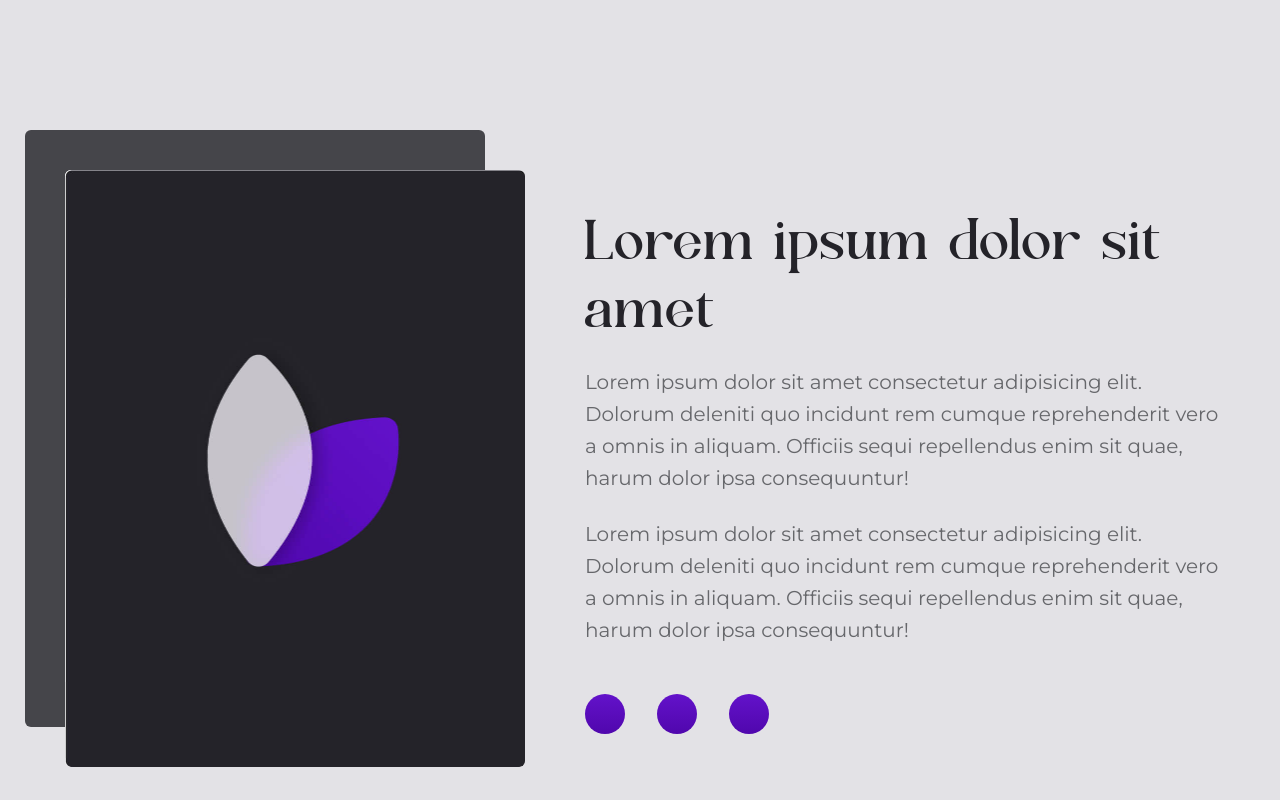
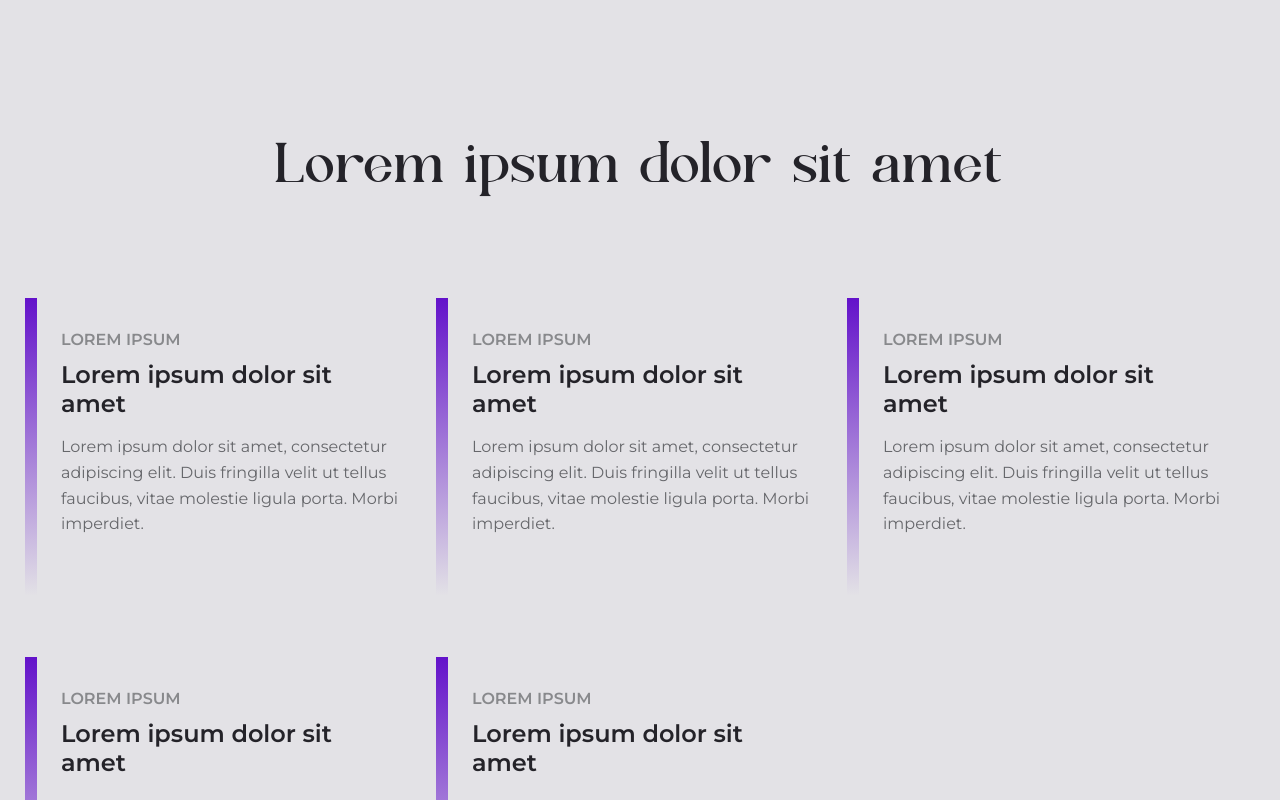
Before and after one commit to Alisson-Lima/NatureFlagrance, a React (Vite) app: page / in a window 1280 px wide. Shown: the part 2140-2940 px from the top of the page. Built offline with nearby package versions, Linux system fonts and the light colour scheme; data requests are answered from the project's data file.

Commit message:
Making db.json and making modules section

```diff
--- a/db.json
+++ b/db.json
@@ -1,76 +1,76 @@
 {
     "Modules": [
         {
-            "module-id": 1,
-            "module-name": "lorem ipsum",
-            "module-title": "Lorem ipsum dolor sit amet",
-            "module-description": "Lorem ipsum dolor sit amet, consectetur adipiscing elit. Duis fringilla velit ut tellus faucibus, vitae molestie ligula porta. Morbi imperdiet."
+            "moduleId": 1,
+            "moduleName": "lorem ipsum",
+            "moduleTitle": "Lorem ipsum dolor sit amet",
+            "moduleDescription": "Lorem ipsum dolor sit amet, consectetur adipiscing elit. Duis fringilla velit ut tellus faucibus, vitae molestie ligula porta. Morbi imperdiet."
         },
         {
-            "module-id": 2,
-            "module-name": "lorem ipsum",
-            "module-title": "Lorem ipsum dolor sit amet",
-            "module-description": "Lorem ipsum dolor sit amet, consectetur adipiscing elit. Duis fringilla velit ut tellus faucibus, vitae molestie ligula porta. Morbi imperdiet."
+            "moduleId": 2,
+            "moduleName": "lorem ipsum",
+            "moduleTitle": "Lorem ipsum dolor sit amet",
+            "moduleDescription": "Lorem ipsum dolor sit amet, consectetur adipiscing elit. Duis fringilla velit ut tellus faucibus, vitae molestie ligula porta. Morbi imperdiet."
         },
         {
-            "module-id": 3,
-            "module-name": "lorem ipsum",
-            "module-title": "Lorem ipsum dolor sit amet",
-            "module-description": "Lorem ipsum dolor sit amet, consectetur adipiscing elit. Duis fringilla velit ut tellus faucibus, vitae molestie ligula porta. Morbi imperdiet."
+            "moduleId": 3,
+            "moduleName": "lorem ipsum",
+            "moduleTitle": "Lorem ipsum dolor sit amet",
+            "moduleDescription": "Lorem ipsum dolor sit amet, consectetur adipiscing elit. Duis fringilla velit ut tellus faucibus, vitae molestie ligula porta. Morbi imperdiet."
         },
         {
-            "module-id": 4,
-            "module-name": "lorem ipsum",
-            "module-title": "Lorem ipsum dolor sit amet",
-            "module-description": "Lorem ipsum dolor sit amet, consectetur adipiscing elit. Duis fringilla velit ut tellus faucibus, vitae molestie ligula porta. Morbi imperdiet."
+            "moduleId": 4,
+            "moduleName": "lorem ipsum",
+            "moduleTitle": "Lorem ipsum dolor sit amet",
+            "moduleDescription": "Lorem ipsum dolor sit amet, consectetur adipiscing elit. Duis fringilla velit ut tellus faucibus, vitae molestie ligula porta. Morbi imperdiet."
         },
         {
-            "module-id": 5,
-            "module-name": "lorem ipsum",
-            "module-title": "Lorem ipsum dolor sit amet",
-            "module-description": "Lorem ipsum dolor sit amet, consectetur adipiscing elit. Duis fringilla velit ut tellus faucibus, vitae molestie ligula porta. Morbi imperdiet."
+            "moduleId": 5,
+            "moduleName": "lorem ipsum",
+            "moduleTitle": "Lorem ipsum dolor sit amet",
+            "moduleDescription": "Lorem ipsum dolor sit amet, consectetur adipiscing elit. Duis fringilla velit ut tellus faucibus, vitae molestie ligula porta. Morbi imperdiet."
         }
     ],
     "Testimonials": [
         {
-            "testimonials-id": 1,
-            "testimonials-name": "Testimonials Name",
-            "testimonials-text": "Lorem ipsum dolor sit amet, consectetur adipiscing elit. Suspendisse vel porttitor diam. Maecenas dapibus sem ac sollicitudin hendrerit. Phasellus eget sodales orci. Pellentesque sed tortor ut mi finibus porta ut ut dui. Duis porttitor aliquet justo, vitae tristique augue posuere non. Duis at velit pulvinar ultricies quam quis, mollis erat."
+            "testimonialsId": 1,
+            "testimonialsName": "Testimonials Name",
+            "testimonialsText": "Lorem ipsum dolor sit amet, consectetur adipiscing elit. Suspendisse vel porttitor diam. Maecenas dapibus sem ac sollicitudin hendrerit. Phasellus eget sodales orci. Pellentesque sed tortor ut mi finibus porta ut ut dui. Duis porttitor aliquet justo, vitae tristique augue posuere non. Duis at velit pulvinar ultricies quam quis, mollis erat."
         },
         {
-            "testimonials-id": 2,
-            "testimonials-name": "Testimonials Name",
-            "testimonials-text": "Lorem ipsum dolor sit amet, consectetur adipiscing elit. Suspendisse vel porttitor diam. Maecenas dapibus sem ac sollicitudin hendrerit. Phasellus eget sodales orci. Pellentesque sed tortor ut mi finibus porta ut ut dui."
+            "testimonialsId": 2,
+            "testimonialsName": "Testimonials Name",
+            "testimonialsText": "Lorem ipsum dolor sit amet, consectetur adipiscing elit. Suspendisse vel porttitor diam. Maecenas dapibus sem ac sollicitudin hendrerit. Phasellus eget sodales orci. Pellentesque sed tortor ut mi finibus porta ut ut dui."
         },
         {
-            "testimonials-id": 3,
-            "testimonials-name": "Testimonials Name",
-            "testimonials-text": "Lorem ipsum dolor sit amet, consectetur adipiscing elit. Suspendisse vel porttitor diam. Maecenas dapibus sem ac sollicitudin hendrerit. Phasellus eget sodales orci. Pellentesque sed tortor ut mi finibus porta ut ut dui. Duis porttitor aliquet justo, vitae tristique augue posuere non. Duis at velit pulvinar ultricies quam quis, mollis erat."
+            "testimonialsId": 3,
+            "testimonialsName": "Testimonials Name",
+            "testimonialsText": "Lorem ipsum dolor sit amet, consectetur adipiscing elit. Suspendisse vel porttitor diam. Maecenas dapibus sem ac sollicitudin hendrerit. Phasellus eget sodales orci. Pellentesque sed tortor ut mi finibus porta ut ut dui. Duis porttitor aliquet justo, vitae tristique augue posuere non. Duis at velit pulvinar ultricies quam quis, mollis erat."
         },
         {
-            "testimonials-id": 4,
-            "testimonials-name": "Testimonials Name",
-            "testimonials-text": "Lorem ipsum dolor sit amet, consectetur adipiscing elit. Suspendisse vel porttitor diam. Maecenas dapibus sem ac sollicitudin hendrerit. Phasellus eget sodales orci. Pellentesque sed tortor ut mi finibus porta ut ut dui."
+            "testimonialsId": 4,
+            "testimonialsName": "Testimonials Name",
+            "testimonialsText": "Lorem ipsum dolor sit amet, consectetur adipiscing elit. Suspendisse vel porttitor diam. Maecenas dapibus sem ac sollicitudin hendrerit. Phasellus eget sodales orci. Pellentesque sed tortor ut mi finibus porta ut ut dui."
         }
     ],
     "FAQ": [
         {
-            "question-id": 1,
+            "questionId": 1,
             "question": "Lorem ipsum dolor sit amet",
             "answer": "Lorem ipsum dolor sit amet, consectetur adipiscing elit. Suspendisse vel porttitor diam. Maecenas dapibus sem ac sollicitudin hendrerit. Phasellus eget sodales orci. Pellentesque sed tortor ut mi finibus porta ut ut dui. "
         },
         {
-            "question-id": 2,
+            "questionId": 2,
             "question": "Lorem ipsum dolor sit amet",
             "answer": "Lorem ipsum dolor sit amet, consectetur adipiscing elit. Suspendisse vel porttitor diam. Maecenas dapibus sem ac sollicitudin hendrerit. Phasellus eget sodales orci. Pellentesque sed tortor ut mi finibus porta ut ut dui. "
         },
         {
-            "question-id": 3,
+            "questionId": 3,
             "question": "Lorem ipsum dolor sit amet",
             "answer": "Lorem ipsum dolor sit amet, consectetur adipiscing elit. Suspendisse vel porttitor diam. Maecenas dapibus sem ac sollicitudin hendrerit. Phasellus eget sodales orci. Pellentesque sed tortor ut mi finibus porta ut ut dui. "
         },
         {
-            "question-id": 4,
+            "questionId": 4,
             "question": "Lorem ipsum dolor sit amet",
             "answer": "Lorem ipsum dolor sit amet, consectetur adipiscing elit. Suspendisse vel porttitor diam. Maecenas dapibus sem ac sollicitudin hendrerit. Phasellus eget sodales orci. Pellentesque sed tortor ut mi finibus porta ut ut dui. "
         }
--- a/package.json
+++ b/package.json
@@ -10,6 +10,7 @@
   },
   "dependencies": {
     "axios": "^1.2.1",
+    "json-server": "^0.17.1",
     "react": "^18.2.0",
     "react-dom": "^18.2.0"
   },
--- a/src/App.jsx
+++ b/src/App.jsx
@@ -2,6 +2,7 @@ import Hero from "./components/Hero/"
 import Points from "./components/Points"
 import Footer from "./components/Footer"
 import About from "./components/About"
+import CurseModules from "./components/CurseModules"
 import "./styleGlobal.css"
 function App() {
   return (
@@ -9,6 +10,7 @@ function App() {
       <Hero/>
       <main className="main center">
         <Points />
+        <CurseModules />
         <About />
       </main>
       <Footer />
--- /dev/null
+++ b/src/components/CurseModules/index.jsx
@@ -0,0 +1,35 @@
+import api from "../../services/api"
+import { useState, useEffect } from "react"
+import Module from "../Module"
+export default function CurseModules(){
+
+    const [modules, setModules] = useState([])
+    useEffect(()=>{
+        api.get("/Modules")
+        .then((res)=>{
+            setModules(res.data)
+        })
+    }, [])
+
+    return (
+        <>
+            <div className="container" id="Modules">
+                <h2>Lorem ipsum dolor sit amet</h2>
+                <div className="modules-container flex">
+                    {
+                        modules.map(module =>{
+                            return(
+                                <Module
+                                    moduleKey={module.moduleId}
+                                    moduleName={module.moduleName}
+                                    moduleTitle={module.moduleTitle}
+                                    moduleDescription={module.moduleDescription}
+                                />
+                            )
+                        })
+                    }
+                </div>
+            </div>
+        </>
+    )
+}
--- /dev/null
+++ b/src/components/Module/index.jsx
@@ -0,0 +1,9 @@
+export default function Module({moduleName, moduleTitle, moduleDescription, moduleKey}){
+    return(
+        <div className="module" key={moduleKey.toString()}>
+            <h5>{moduleName}</h5>
+            <h4>{moduleTitle}</h4>
+            <p>{moduleDescription}</p>
+        </div>
+    )
+}
--- a/src/sass/_typography.scss
+++ b/src/sass/_typography.scss
@@ -33,6 +33,10 @@ h4{
 }
 h5{
     font-size: 16px;
+    font-family: "Montserrat";
+    font-weight: 600;
+    color: $gray7;
+    text-transform: uppercase;
 }
 p, a{
     font-size: 20px;
--- a/src/services/api.js
+++ b/src/services/api.js
@@ -1,7 +1,7 @@
 import Axios from "axios";
 
 const api = Axios.create({
-    baseURL: "http://localhost:5173/"
+    baseURL: "http://localhost:4000/"
 })
 
 export default api
--- a/src/styleGlobal.css
+++ b/src/styleGlobal.css
@@ -56,6 +56,10 @@ h4 {
 
 h5 {
   font-size: 16px;
+  font-family: "Montserrat";
+  font-weight: 600;
+  color: #88898C;
+  text-transform: uppercase;
 }
 
 p, a {
@@ -443,6 +447,43 @@ html {
   margin-top: 24px;
 }
 
+#Modules {
+  margin-top: 200px;
+}
+#Modules .modules-container {
+  flex-wrap: wrap;
+  gap: 16px;
+  justify-content: flex-start;
+  margin-top: 100px;
+}
+#Modules .modules-container .module {
+  text-align: left;
+  max-width: 395px;
+  position: relative;
+  margin-bottom: 72px;
+}
+#Modules .modules-container .module h5, #Modules .modules-container .module h4, #Modules .modules-container .module p {
+  margin-left: 36px;
+}
+#Modules .modules-container .module h5 {
+  margin-top: 32px;
+}
+#Modules .modules-container .module h4 {
+  margin: 12px 36px 16px;
+}
+#Modules .modules-container .module p {
+  font-size: 16px;
+  margin-bottom: 32px;
+}
+#Modules .modules-container .module:before {
+  content: "";
+  display: block;
+  position: absolute;
+  width: 12px;
+  height: 110%;
+  background: linear-gradient(to bottom, #6312CA 0%, rgba(99, 18, 202, 0));
+}
+
 #About {
   margin: 200px auto;
   justify-content: space-between;
--- a/src/styleGlobal.scss
+++ b/src/styleGlobal.scss
@@ -343,6 +343,47 @@ html{
     }
 }
 
+#Modules{
+    margin-top: 200px;
+    .modules-container{
+        flex-wrap: wrap;
+        gap: 16px;
+        justify-content: flex-start;
+        margin-top: 100px;
+        .module{
+            text-align: left;
+            max-width: 395px;
+            position: relative;
+            margin-bottom: 72px;
+
+            h5, h4, p{
+                margin-left: 36px;
+            }
+
+            h5{
+                margin-top: 32px;
+            }
+
+            h4{
+                margin: 12px 36px 16px;
+            }
+            p{
+                font-size: 16px;
+                margin-bottom: 32px;
+            }
+
+            &:before{
+                content: "";
+                display: block;
+                position: absolute;
+                width: 12px;
+                height: 110%;
+                background: $purple-toBottom-gradient2;
+            }
+        }
+    }
+}
+
 #About{
     margin: 200px auto;
     justify-content: space-between;
```
Also changed, not shown: 1 other file (tests, documents, lock files or other folders).
